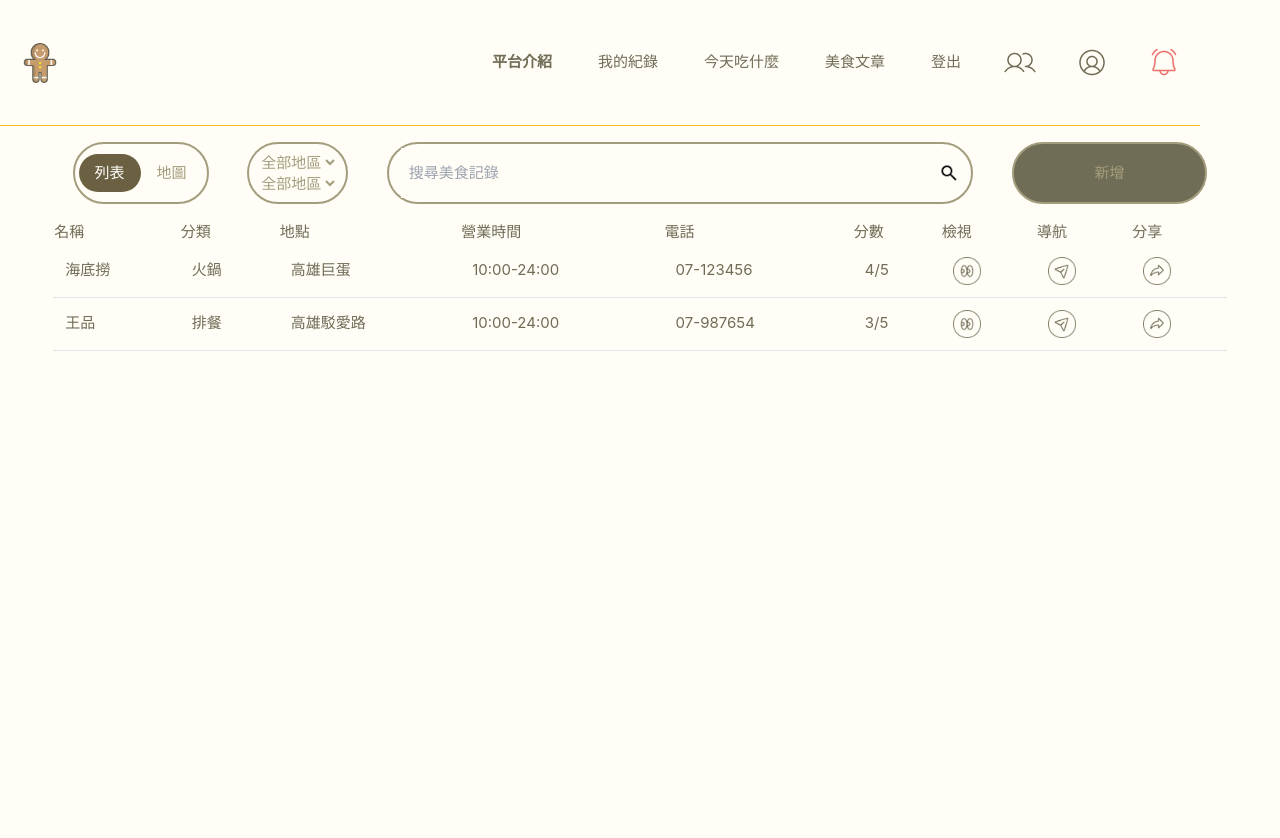
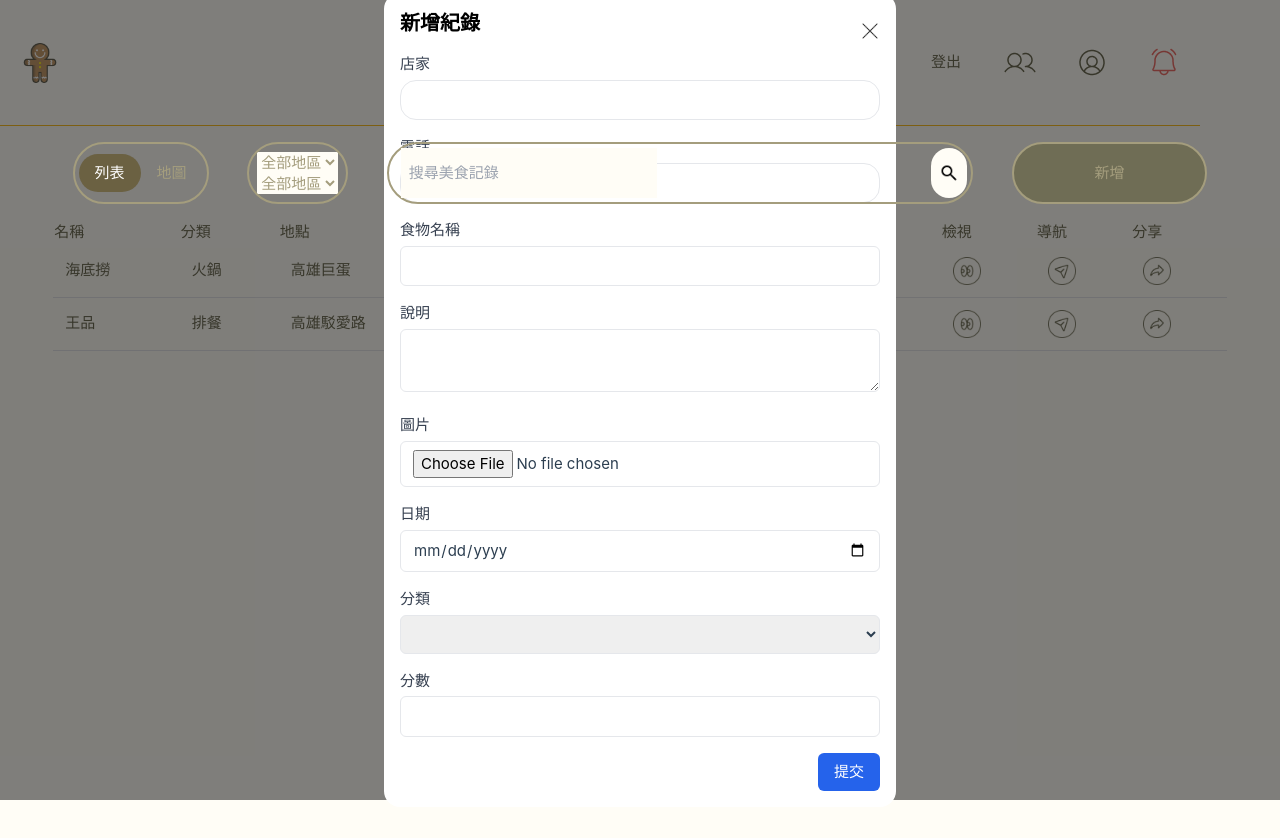
Before and after one commit to sunny96087/tastejoy_web, a Vue app: page /record in a window 1280 px wide. Shown: the top 838 px of the page. Built offline with nearby package versions, Linux system fonts and the light colour scheme; what @vee-validate/i18n would draw is missing.

Commit message:
docs: component-RecordList-add

```diff
--- a/src/App.vue
+++ b/src/App.vue
@@ -1,12 +1,15 @@
 <script setup>
 import { RouterLink, RouterView } from 'vue-router'
 import NavBar from './components/NavBar.vue'
+import add from './components/FoodRecordAdd.vue'
 
 </script>
 
 <template>
   <header>
     <NavBar/>
+    <br/>
+    <add/>
 
     <!-- <img alt="Vue logo" class="logo" src="@/assets/logo.svg" width="125" height="125" />
 
--- /dev/null
+++ b/src/components/FoodRecordAdd.vue
@@ -0,0 +1,87 @@
+<script setup>
+  import { ref } from 'vue'
+
+  // 控制新增選單是否展開
+  const showModal = ref(true)
+
+  const closeModal = () =>{
+    showModal.value = false
+  }
+
+  const formData = ref({
+    store: '',
+    phone: '',
+    foodName: '',
+    description: '',
+    image:'',
+    date: Date.now(),
+    category: '',
+    score: '',
+    thoughts: '',
+    note: '',
+    businessHour:'',
+    storeNote:'',
+    country:'',
+    address:'',
+    location:'',
+    isPublic:'',
+  })
+
+</script>
+
+<template>
+  <div v-if="showModal" class="fixed top-0 inset-0 flex justify-center items-center bg-black bg-opacity-50">
+    <div class="w-full max-w-lg bg-white p-4 rounded-2xl">
+      <div class="flex justify-between items-center">
+        <h2 class="text-xl font-semibold mb-4 text-black">新增紀錄</h2>
+        <button @click="closeModal">
+          <img src="../assets/images/NavBar/close.png" alt="close" style="width:20px; height:20px">
+        </button>
+      </div>
+
+      <form>
+        <div class="mb-4">
+          <label class="block text-gray-700">店家</label>
+          <input v-model="formData.store" type="text" class="w-full mt-1 px-3 py-2 border rounded-2xl text-[#BDB890] focus:outline-none focus:ring focus:border-blue-100" />
+        </div>
+        <div class="mb-4">
+          <label class="block text-gray-700">電話</label>
+          <input v-model="formData.phone" type="text" class="w-full mt-1 px-3 py-2 border rounded-2xl text-[#BDB890] focus:outline-none focus:ring focus:border-blue-300" />
+        </div>
+        <div class="mb-4">
+          <label class="block text-gray-700">食物名稱</label>
+          <input v-model="formData.foodName" type="text" class="w-full mt-1 px-3 py-2 border rounded-md focus:outline-none focus:ring focus:border-blue-300" />
+        </div>
+        <div class="mb-4">
+          <label class="block text-gray-700">說明</label>
+          <textarea v-model="formData.description" class="w-full mt-1 px-3 py-2 border rounded-md focus:outline-none focus:ring focus:border-blue-300"></textarea>
+        </div>
+        <div class="mb-4">
+          <label class="block text-gray-700">圖片</label>
+          <input type="file" @change="handleFileUpload" class="w-full mt-1 px-3 py-2 border rounded-md focus:outline-none focus:ring focus:border-blue-300" />
+        </div>
+        <div class="mb-4">
+          <label class="block text-gray-700">日期</label>
+          <input v-model="formData.date" type="date" class="w-full mt-1 px-3 py-2 border rounded-md focus:outline-none focus:ring focus:border-blue-300" />
+        </div>
+        <div class="mb-4">
+          <label class="block text-gray-700">分類</label>
+          <select v-model="formData.category" class="w-full mt-1 px-3 py-2 border rounded-md focus:outline-none focus:ring focus:border-blue-300">
+            <option value="分類1">分類1</option>
+            <option value="分類2">分類2</option>
+          </select>
+        </div>
+        <div class="mb-4">
+          <label class="block text-gray-700">分數</label>
+          <input v-model="formData.score" type="number" class="w-full mt-1 px-3 py-2 border rounded-md focus:outline-none focus:ring focus:border-blue-300" />
+        </div>
+        <div class="flex justify-end">
+          <button type="submit" class="px-4 py-2 bg-blue-600 text-white rounded-md hover:bg-blue-700">提交</button>
+        </div>
+      </form>
+    </div>
+  </div>
+</template>
+
+<style scoped>
+</style>
--- a/src/views/FoodRecordListView.vue
+++ b/src/views/FoodRecordListView.vue
@@ -10,7 +10,6 @@ import { useCountryStore } from '../stores/country.js';
   // 小銀幕中是否展開功能列表
   // 預設是不展開
   const isMobileMenuOpen = ref(false);
-
 
   const checkScreenSize = () => {
     isSmallScreen.value = window.matchMedia('(max-width: 768px)').matches;
```
